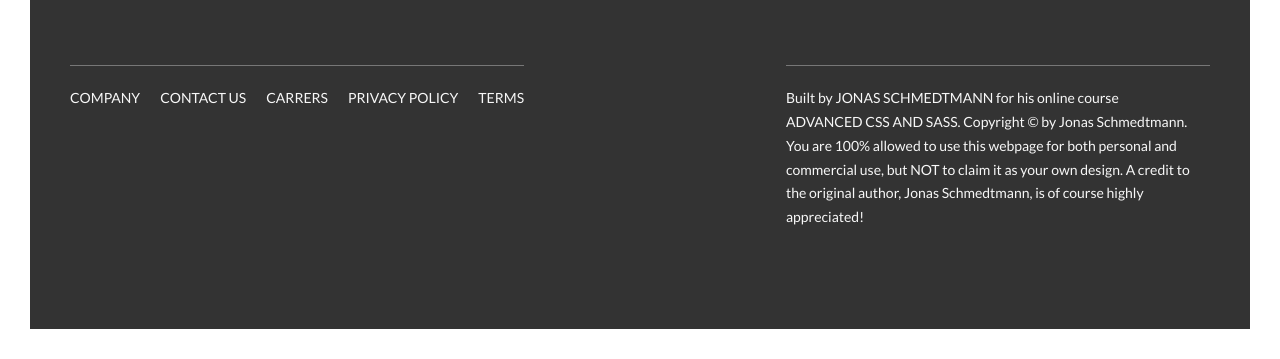
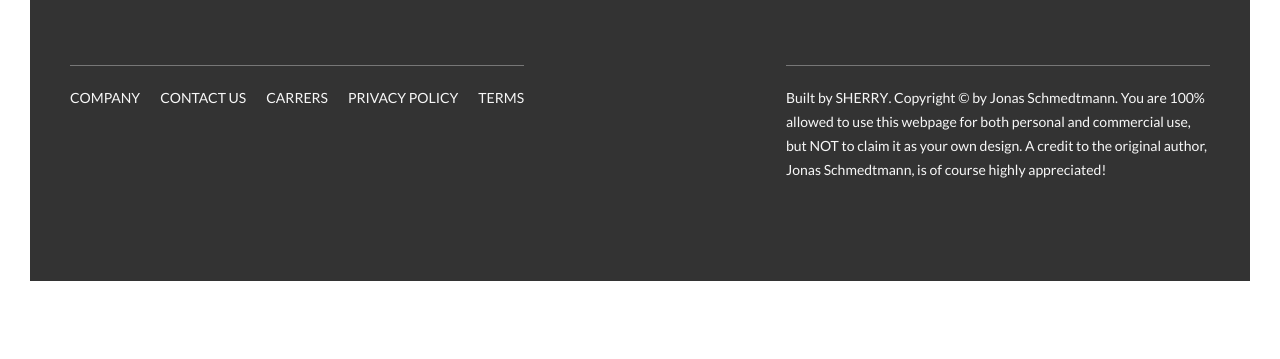
Before and after one commit to sherry032/natours, a website built with Parcel: page index.html in a window 1280 px wide. Shown: the part 5814-6173 px from the top of the page. After the commit the page ends 6125 px from the top, so only its background shows below. Built offline with nearby package versions, Linux system fonts and the light colour scheme.

Commit message:
copy right updated

```diff
--- a/index.html
+++ b/index.html
@@ -390,7 +390,7 @@
                 </div>
                 <div class="col-1-of-2">
                     <p class="footer__copyright">
-                        Built by <a href="#" class="footer__link">Jonas Schmedtmann</a> for his online course <a href="#" class="footer__link">Advanced CSS and Sass</a>.
+                        Built by <a href="#" class="footer__link">Sherry</a>.
                         Copyright &copy; by Jonas Schmedtmann. You are 100% allowed to use this webpage for both personal
                         and commercial use, but NOT to claim it as your own design. A credit to the original author, Jonas
                         Schmedtmann, is of course highly appreciated!
```
